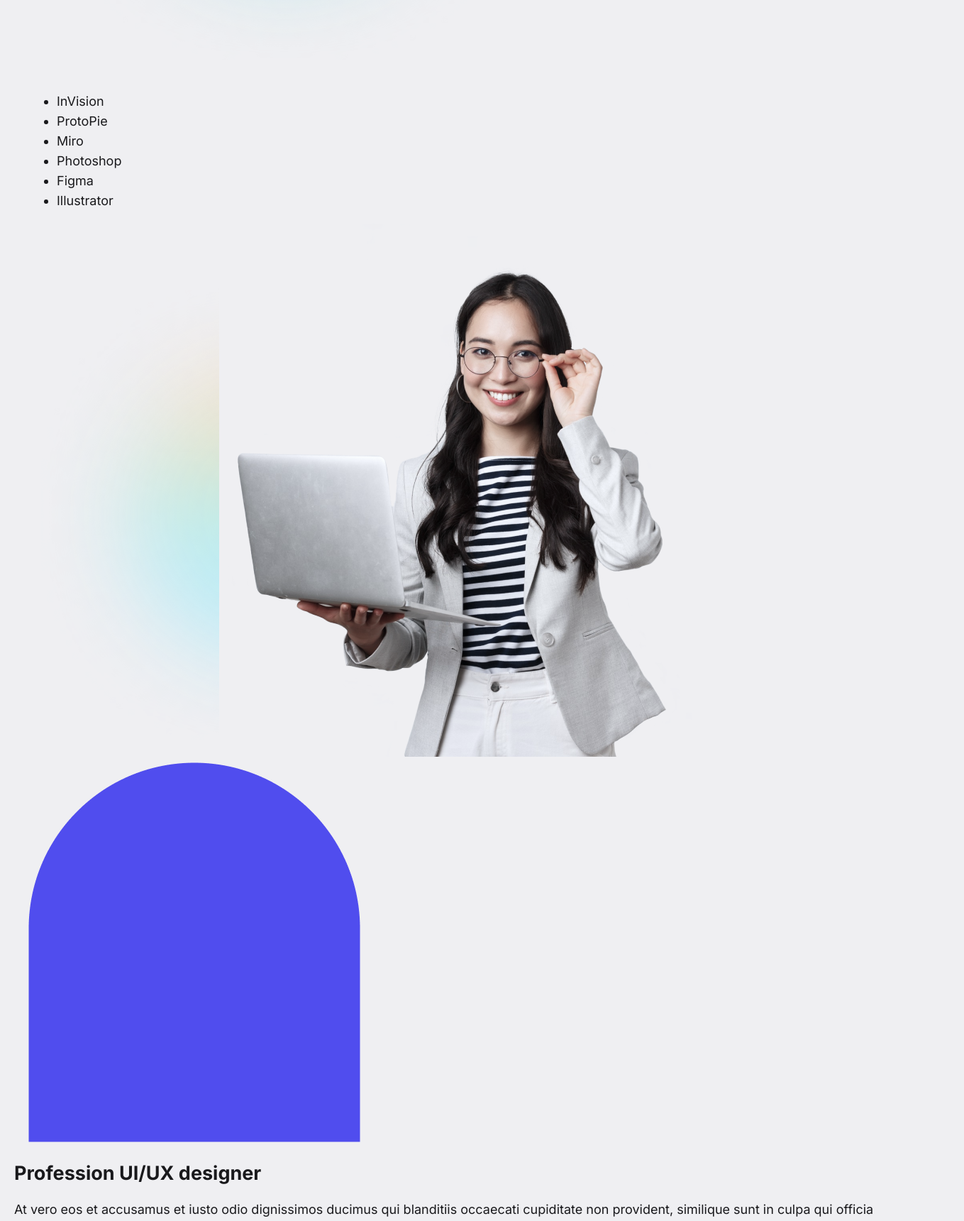
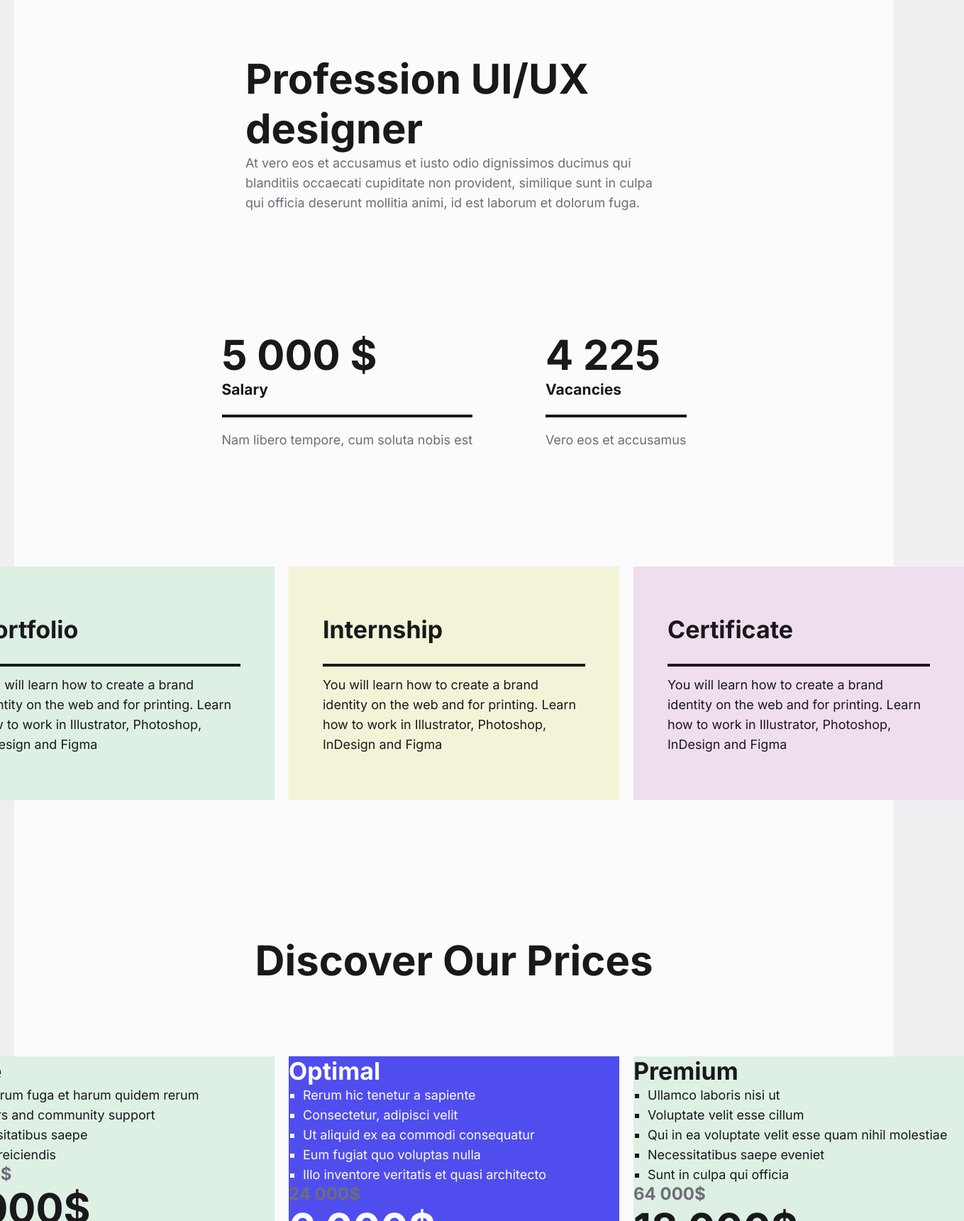
Before and after one commit to viiktory/hillel_front_end_start, a plain HTML site: page lesson_3/index.html in a window 1280 px wide. Shown: the part 1080-2800 px from the top of the page at 71% size, 1359 px wide, since content can reach past the window. Drawn offline with Linux system fonts and the light colour scheme.

Commit message:
lesson 7

```diff
--- a/lesson_3/index.html
+++ b/lesson_3/index.html
@@ -53,23 +53,23 @@
           <p class="offer_time">
             <time>17 Days 17:44:16</time>
           </p>
-          <img src="img/ellipse 20.png" alt="ellipse">
+          <!-- <img src="img/ellipse 20.png" alt="ellipse"> -->
         </div>
         <div class="offer_illustration">
           <ul class="offer_list">
-            <li>InVision</li>
-            <li>ProtoPie</li>
-            <li>Miro</li>
-            <li>Photoshop</li>
-            <li>Figma</li>
-            <li>Illustrator</li>
+            <li class="offer_vision offer_item">InVision</li>
+            <li class="offer_proto offer_item">ProtoPie</li>
+            <li class="offer_miro offer_item">Miro</li>
+            <li class="offer_photoshop offer_item">Photoshop</li>
+            <li class="offer_figma offer_item">Figma</li>
+            <li class="offer_illustrator offer_item">Illustrator</li>
           </ul>
-          <img src="img/ellipse 21.png" alt="ellipse2">
+          <!-- <img src="img/ellipse 21.png" alt="ellipse2">
           <img src="img/teacher.png" alt="teacher">
-          <img src="img/rectangle .png" alt="rectangle">
+          <img src="img/rectangle .png" alt="rectangle"> -->
         </div>
       </section>
-      <section class="profession">
+      <section class="profession container">
         <div class="profession_text">
           <h2 class="profession_title">Profession UI/UX designer</h2>
           <p class="profession_description">At vero eos et accusamus et iusto odio dignissimos ducimus qui blanditiis  occaecati cupiditate non provident,
@@ -120,7 +120,7 @@
             <p class="price_month">3 000$</p>
             <button class="price_button">Choose</button>
           </article>
-          <article class="price_cards">
+          <article class=" eny price_cards">
             <h3 class="price_cards-title">Optimal</h3>
             <ul class="price_list">
               <li class="price_item">Rerum hic tenetur a sapiente</li>
@@ -131,7 +131,7 @@
             </ul>
             <p class="price_full">24 000$</p>
             <p class="price_month">6 000$</p>
-            <button class="price_button">Choose</button>
+            <button class="eny-btn price_button">Choose</button>
           </article>
           <article class="price_cards">
             <h3 class="price_cards-title">Premium</h3>
--- a/lesson_3/style/style.css
+++ b/lesson_3/style/style.css
@@ -1,8 +1,10 @@
-
+* {
+    margin: 0;
+    padding: 0;
+    box-sizing: border-box;
+}
 body {
     background: #EFEFF2;
-    margin: 0;
-    padding: 0;
     color: #19191C;
     font: 400 18px/28px Inter, sans-serif;
 }
@@ -65,6 +67,243 @@ body {
     font-size: 18px;
     line-height: 22px;
     font-weight: 700;
+}
+.offer {
+    height:  100%;
+    display: flex;
+    justify-content: space-between;
+    align-items: flex-start;
+    padding: 0 0 230px;
+    background: url(../img/teacher.png) 100% 100% no-repeat;
+}
+.offer_info {
+    width: 648px;
+    padding-top: 80px;
+    background: url(../img/ellipse\ 20.png) 100% 100% no-repeat;
+}
+.offer_months {
+    font-size: 18px;
+    line-height: 21.78px;
+    font-weight: 700;
+    text-decoration: underline;
+    margin: 0 0 40px;
+}
+.offer_title {
+    font-size: 58px;
+    line-height: 70.19px;
+    font-weight: 700;
+    margin: 0px 0 18px;
+}
+.offer_description {
+    font-size: 18px;
+    line-height: 28px;
+    font-weight: 400;
+    margin: 0 0 50px ;
+}
+.button {
+    background: #504DEE;
+    color: #FBFBFC;
+    border: none;
+    padding: 16px 37px;
+    font-size: 18px;
+    line-height: 21.78px;
+    font-weight: 700;
+    margin: 0 0 110px;
+}
+.offer_sale {
+    font-size: 58px;
+    line-height: 70.19px;
+    font-weight: 700;
+    margin: 0;
+}
+.offer_time {
+    font-size: 18px;
+    line-height: 21.78px;
+    font-weight: 700;
+    margin: 0;
+}
+.offer_list {
+    align-self: flex-end;
+    list-style: none;
+    padding: 0;
+    margin: 0;
+    flex-grow: 1;
+    position: relative;
+}
+.offer_item {
+    position: absolute;
+    border: 2px solid #19191C;
+    padding: 16px 36px;
+    font-weight: 600;
+    font-size: 18px;
+    line-height: 28px;
+}
+.offer_vision {
+    top: 120px;
+    right: 50px;
+}
+.offer_proto {
+    top: 50px;
+    right: 350px;
+}
+.offer_miro {
+    top:120px;
+    right: 650px;
+}
+.offer_photoshop {
+    top: 300px;
+    right: 630px;
+}
+.offer_figma {
+    top: 470px;
+    right: 930px;
+}
+.offer_illustrator {
+    top: 640px;
+    right: 830px;
+}
+.profession {
+    display: flex;
+    flex-wrap: wrap;
+    justify-content: center;
+    align-items: center;
+    background: #FBFBFC;
+    /* margin: 168px 240px;  */
+}
+.profession_text {
+    /* display: flex; */
+    justify-content: center;
+    align-items: flex-start;
+    margin-top: 168px;
+}
+.profession_title {
+    width: 588px;
+    font-weight: 700;
+    font-size: 58px;
+    line-height: 70.19px;
+}
+.profession_description {
+    width: 588px;
+    align-items: center;
+    color: #6D6D77;
+}
+.profession_counters {
+    display: flex;
+    align-items: center;
+    justify-content: center;
+    height: 162px;
+    gap: 103px;
+    margin-top: 168px;
+}
+.profession_counters-number {
+    font-weight: 700;
+    font-size: 58px;
+    line-height: 70.19px;
+}
+.profession_counters-title {
+    padding-bottom: 21px;
+}
+.profession_counters-info {
+    color: #6D6D77;
+    padding-top: 18px;
+    border-top: 4px solid #19191C;
+}
+.profession_advantages {
+    display: flex;
+    justify-content: center;
+    align-items: center;
+    gap: 20px;
+    margin-top: 168px;
+}
+.profession_advantages-item {
+    width: 466px;
+    height: 329px;
+    margin-bottom: 20px;
+    padding: 68px 48px;
+}
+.profession_advantages-title {
+    font-weight: 700;
+    font-size: 34px;
+    line-height: 41.15px;
+    padding-bottom: 28px;
+}
+.profession_advantages-description {
+    padding-top: 12px;
+    border-top: 4px solid #19191C;
+}
+.profession_advantages-item:nth-child(1) {
+    background-color: #DEEFE4;
+}
+
+.profession_advantages-item:nth-child(2) {
+    background-color:#F3F3D7;
+}
+
+.profession_advantages-item:nth-child(3) {
+    background-color: #EFDEEE;
+}
+.price {
+    display: flex;
+    flex-wrap: wrap;
+    justify-content: center;
+    align-items: center;
+    background: #FBFBFC;
+
+}
+.price_title {
+    font-weight: 700;
+    font-size: 58px;
+    line-height: 70.19px;
+    margin-top: 171px;
+    /* align-items: start; */
+}
+.price_product {
+    display: flex;
+    justify-content: center;
+    align-items: center;
+    gap: 20px;
+    margin: 100px 240px 168px 240px;
+}
+.price_cards {
+    width: 466px;
+    height: 732px;
+    background: #DEEFE4;
+    overflow: hidden;
+}
+.price_cards-title {
+    font-weight: 700;
+    font-size: 34px;
+    line-height: 41.15px;
+}
+.price_list {
+    list-style: square;
+    padding-left: 20px;
+}
+.price_full {
+    font-weight: 700;
+    font-size: 24px;
+    line-height: 26px;
+    color: #6D6D77;
+}
+.price_month {
+    font-weight: 700;
+    font-size: 58px;
+    line-height: 70.19px;
+}
+.price_button {
+    font-weight: 700;
+    font-size: 24px;
+    line-height: 26px;
+    color: #FBFBFC;
+    background: #19191C;
+}
+.eny {
+    color: #FBFBFC;
+    background: #504DEE;
+}
+.eny-btn {
+    color: #504DEE;
+    background: #FBFBFC;
 }
 .footer {
     position: relative;
```
